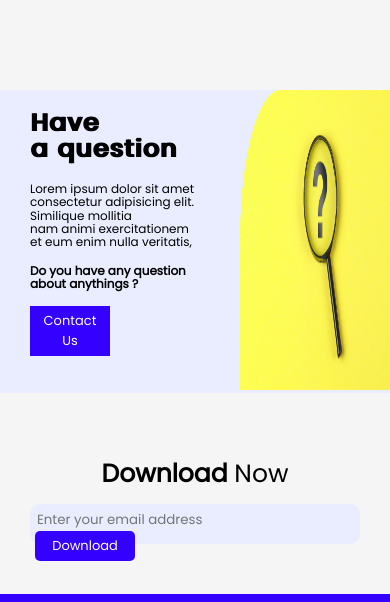
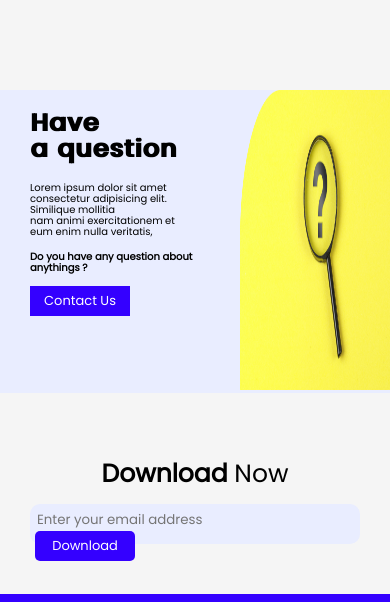
Before and after one commit to RenusreeMadhavarapu/Web-Developer-Home-Page, a website: page index.html in a window 390 px wide. Shown: the part 1741-2343 px from the top of the page. Drawn offline with Linux system fonts and the light colour scheme.

Commit message:
faq section change

```diff
--- a/style.css
+++ b/style.css
@@ -829,13 +829,22 @@ img.arrow{
   @media (max-width:445px){
 
     .faqtext{
-      font-size:8px;
+      font-size:6px;
     }
 
     .faq-content button{
 
-      width:80px;
+      width:100px;
       font-size:small;
+      height:30px;
+
+    }
+    .faq-content h4{
+
+      font-size:10px;
+      width:80%;
+
+
     }
 
   }
```
